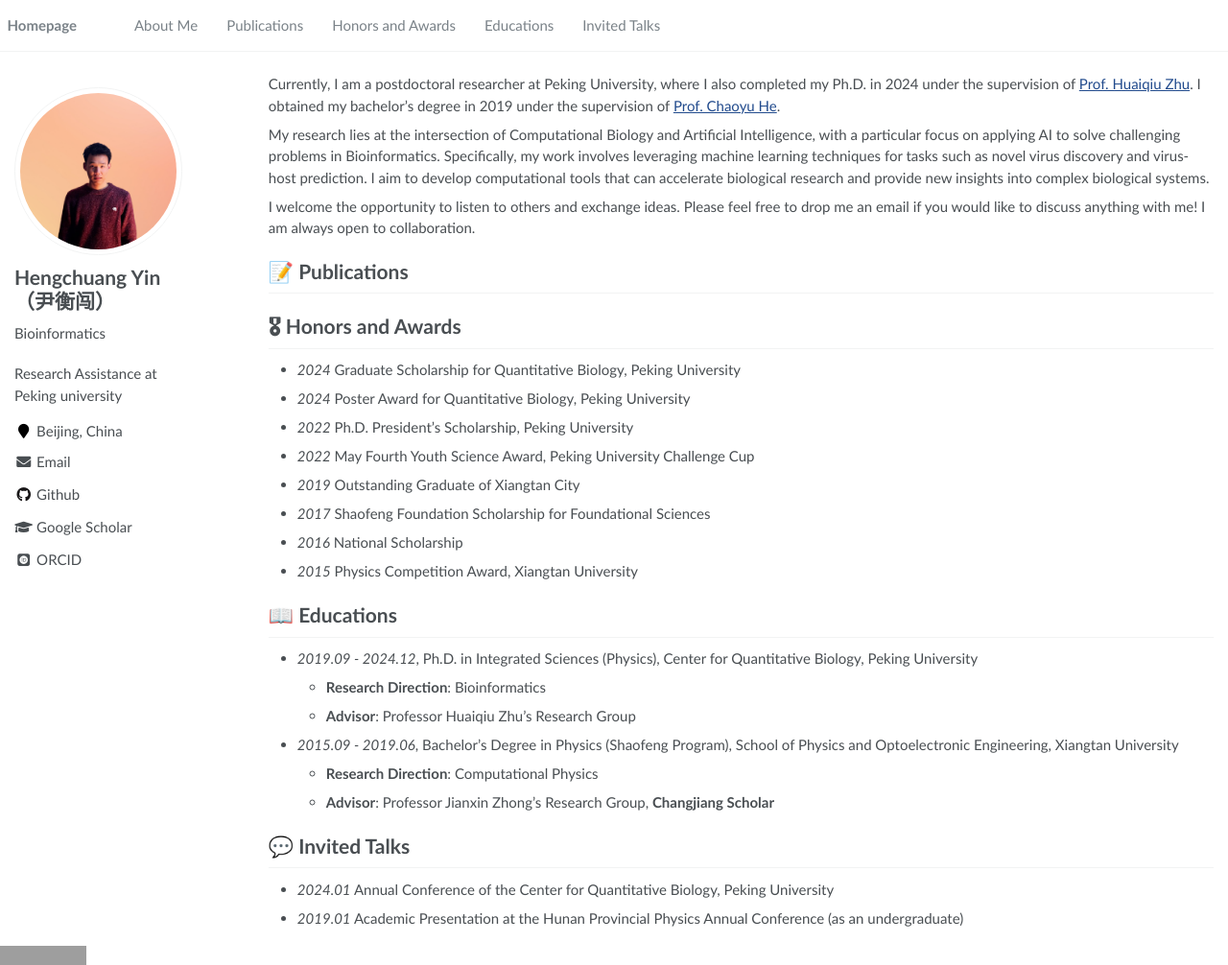
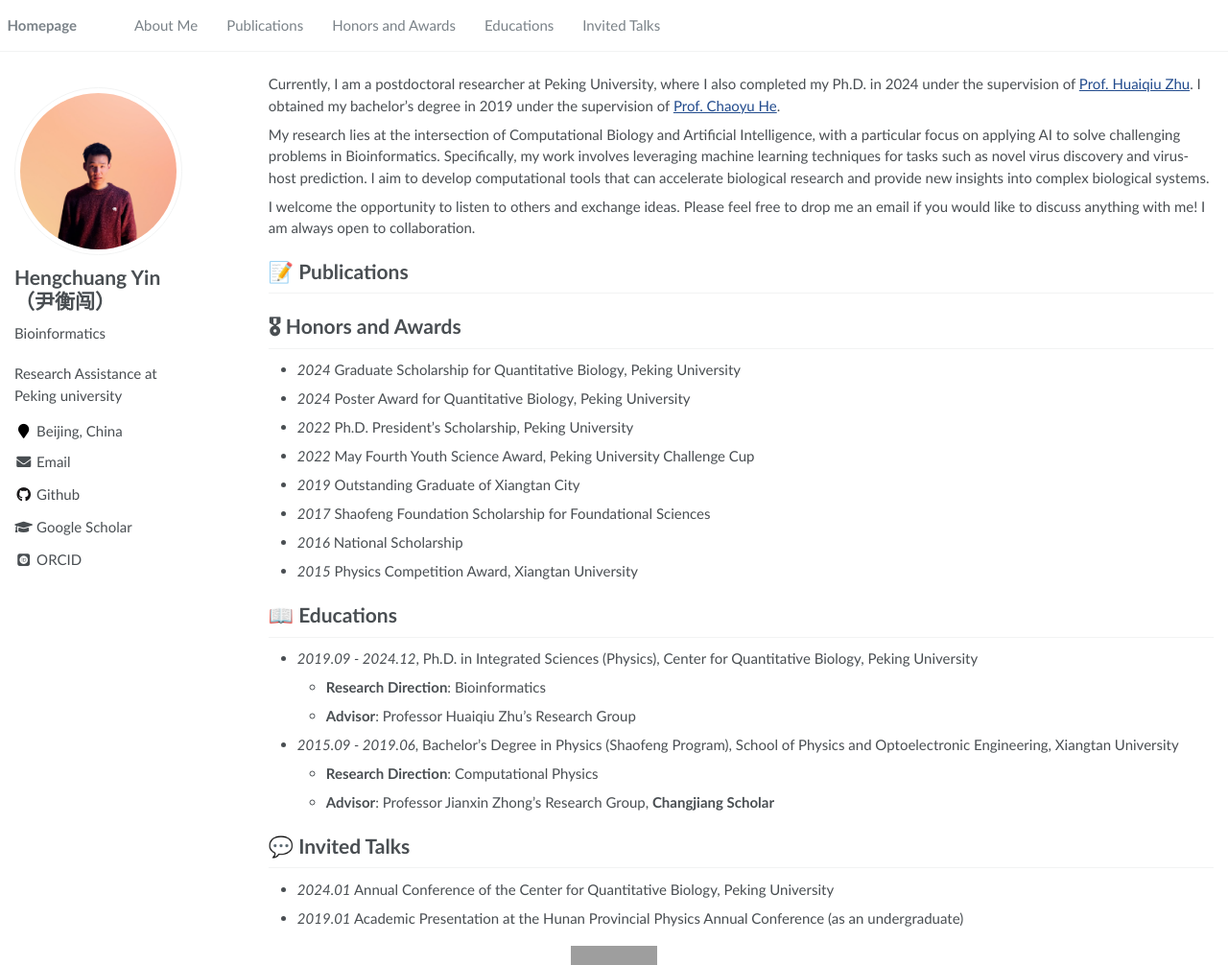
Before and after one commit to basehc/basehc.github.io, a Jekyll site: the page built from _pages/about.md, in a window 1280 px wide and 1006 px high. Shown: the whole window at 96% size. Built offline with Jekyll 4.4.1, drawn with Linux system fonts in a browser that asks for light colours; some web fonts are replaced; grey boxes are pictures that could not be loaded.

Commit message:
Update default.html

```diff
--- a/_layouts/default.html
+++ b/_layouts/default.html
@@ -31,4 +31,8 @@ layout: compress
 
   </body>
 </html>
-<a href='https://clustrmaps.com/site/1c28e'  title='Visit tracker'><img src='//clustrmaps.com/map_v2.png?cl=ffffff&w=300&t=n&d=GMCotORcFNHLuDTQ1IjE4hrPomKMbMB6Q4GUWjZt6Jw'/></a>
+<center>
+  <a href='https://clustrmaps.com/site/1c28e' title='Visit tracker'>
+    <img src='//clustrmaps.com/map_v2.png?cl=ffffff&w=300&t=n&d=GMCotORcFNHLuDTQ1IjE4hrPomKMbMB6Q4GUWjZt6Jw' />
+  </a>
+</center>
```
